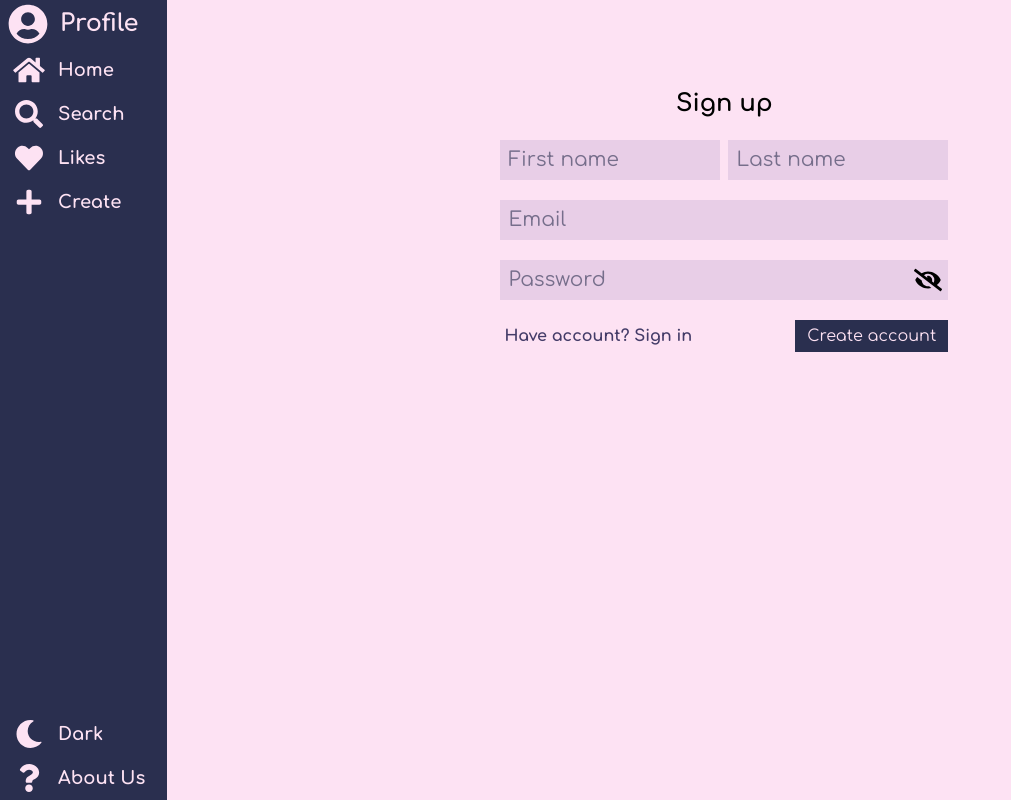
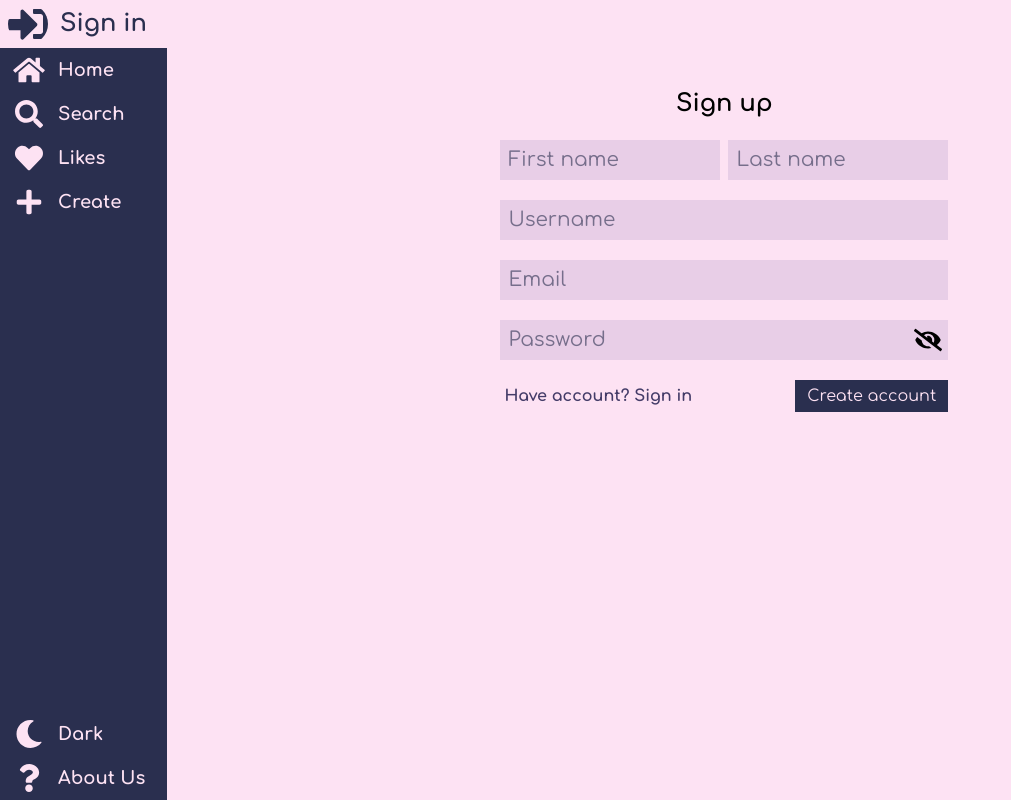
Before and after one commit to TohidEq/blog-json-server, a React (Vite) app: page /sign-up in a window 1280 px wide. Shown: the whole page, without its empty margins (0-1011 px from the left). Built offline with nearby package versions, Linux system fonts and the light colour scheme.

Commit message:
Small auth

```diff
--- a/data/db.json
+++ b/data/db.json
@@ -2,24 +2,37 @@
   "users": [
     {
       "id": "1",
-      "username": "tohid",
+      "username": "tohideq",
+      "fname": "tohid",
+      "lname": "eghdami",
       "email": "tohideq@gmail.com",
       "password": "A@t123456"
     },
     {
       "id": "2",
-      "username": "ali",
+      "username": "aliad",
+      "fname": "ali",
+      "lname": "adadi",
       "email": "ali@gmail.com",
       "password": "A@a123456"
     },
     {
       "id": "3",
-      "username": "mmd",
+      "username": "mmddf",
+      "fname": "mmd",
+      "lname": "daftari",
       "email": "mmd@gmail.com",
       "password": "A@m123456"
+    },
+    {
+      "username": "tohidEq2",
+      "fname": "tohidtwo",
+      "lname": "eqtwo",
+      "email": "tohideq_two@gmail.com",
+      "password": "asdASD@123",
+      "id": "QIWkqwN"
     }
   ],
-
   "blogs": [
     {
       "id": "1",
@@ -40,14 +53,28 @@
       "created_at": "1682972886503"
     }
   ],
-
   "likes": [
-    { "id": "1", "blog_id": "1", "user_id": "2" },
-    { "id": "2", "blog_id": "3", "user_id": "1" },
-    { "id": "3", "blog_id": "3", "user_id": "2" },
-    { "id": "4", "blog_id": "3", "user_id": "3" }
+    {
+      "id": "1",
+      "blog_id": "1",
+      "user_id": "2"
+    },
+    {
+      "id": "2",
+      "blog_id": "3",
+      "user_id": "1"
+    },
+    {
+      "id": "3",
+      "blog_id": "3",
+      "user_id": "2"
+    },
+    {
+      "id": "4",
+      "blog_id": "3",
+      "user_id": "3"
+    }
   ],
-
   "comments": [
     {
       "id": "1",
@@ -55,6 +82,11 @@
       "user_id": "1",
       "text": "im tohid, first comment"
     },
-    { "id": "2", "blog_id": "1", "user_id": "2", "text": "im ali, 2nd comment" }
+    {
+      "id": "2",
+      "blog_id": "1",
+      "user_id": "2",
+      "text": "im ali, 2nd comment"
+    }
   ]
 }
--- a/src/components/ProtectedRoutes.tsx
+++ b/src/components/ProtectedRoutes.tsx
@@ -1,13 +1,15 @@
 import { Component, ComponentElement } from "react";
 import { Navigate, useLocation } from "react-router-dom";
-
+import useAuth from "../hooks/useAuth";
 
 const ProtectedRoute = ({ children }: any) => {
-  const { isAuthenticated, isLoading } = {isAuthenticated:true,isLoading:false}
+  var { isAuthenticated, isLoading } = useAuth();
+
   const location = useLocation();
+  console.log("protected routes *");
 
   if (isLoading) {
-    return <div>Loading...</div>;
+    return <div>...</div>;
   }
 
   if (!isAuthenticated) {
--- a/src/components/pages/signInUp/SignIn.tsx
+++ b/src/components/pages/signInUp/SignIn.tsx
@@ -2,20 +2,21 @@ import React, { useRef } from "react";
 import { useState } from "react";
 
 import { FaEye, FaEyeSlash } from "react-icons/fa";
-import { Link, Navigate } from "react-router-dom";
-import { validEmail, validPassword } from "../../../utils/regex";
+import { Link, Navigate, useNavigate } from "react-router-dom";
+import { validEmail, validPassword, validUserName } from "../../../utils/regex";
+import axios from "../../../api/axios";
 
 type Props = {};
 
 const SignIn = (props: Props) => {
-  const email = useRef<HTMLInputElement>(null);
+  const uName = useRef<HTMLInputElement>(null);
   const passwrd = useRef<HTMLInputElement>(null);
 
   const [error, setError] = useState<{
-    email: boolean;
+    uName: boolean;
     passwrd: boolean;
   }>({
-    email: false,
+    uName: false,
     passwrd: false,
   });
   const [showPasswrd, setShowPasswrd] = useState<boolean>(false);
@@ -23,11 +24,24 @@ const SignIn = (props: Props) => {
   const showPasswrdHandler = () => {
     setShowPasswrd(!showPasswrd);
   };
+  const navigate = useNavigate();
 
   const handleSubmit = (e: React.FormEvent<HTMLFormElement>) => {
     e.preventDefault();
     if (handleCheckSubmit()) {
+      axios.get(`users?username=${uName.current!.value}`).then((res: any) => {
+        if (!res.data.length) {
+          console.log("invalid information :D (no username like this)");
+        } else if (res.data[0].password !== passwrd.current!.value) {
+          console.log("invalid information :D (wrong password)");
+        } else {
+          // log in
+          console.log("Success!");
+          sessionStorage.setItem("username", uName.current!.value);
 
+          navigate("/");
+        }
+      });
       console.log("pass");
     } else {
       alert("error");
@@ -36,18 +50,18 @@ const SignIn = (props: Props) => {
   };
 
   const handleCheckSubmit = (): boolean => {
-    // check email by regex
-    error.email = !validEmail.test(email.current!.value);
+    // check username by regex
+    error.uName = !validUserName.test(uName.current!.value);
     // check password by regex
     error.passwrd = !validPassword.test(passwrd.current!.value);
 
     setError({ ...error });
 
     console.log("=======");
-    console.log("email:", error.email);
+    console.log("email:", error.uName);
     console.log("pass:", error.passwrd);
 
-    return !(error.email || error.passwrd);
+    return !(error.uName || error.passwrd);
   };
 
   return (
@@ -55,13 +69,13 @@ const SignIn = (props: Props) => {
       <h2 className="page-title">Sign in</h2>
 
       <form action="" onSubmit={handleSubmit}>
-        <div className={error.email ? "error input" : "input"}>
+        <div className={error.uName ? "error input" : "input"}>
           <input
             autoComplete="off"
-            ref={email}
-            id="email"
+            ref={uName}
+            id="uName"
             type="text"
-            placeholder="Email"
+            placeholder="Usernme"
           />
         </div>
         <div className={error.passwrd ? "error input" : "input"}>
@@ -83,7 +97,7 @@ const SignIn = (props: Props) => {
           <Link to="/sign-up">Create account </Link>
         </div>
         <p className="error">
-          {(error.email || error.passwrd) && <>Please insert correct values.</>}
+          {(error.uName || error.passwrd) && <>Please insert valid values.</>}
         </p>
       </form>
     </div>
--- a/src/components/pages/signInUp/SignUp.tsx
+++ b/src/components/pages/signInUp/SignUp.tsx
@@ -4,7 +4,13 @@ import { useState } from "react";
 import { FaEye, FaEyeSlash } from "react-icons/fa";
 
 import { Link, Navigate } from "react-router-dom";
-import { validEmail, validPassword, validName } from "../../../utils/regex";
+import {
+  validEmail,
+  validPassword,
+  validName,
+  validUserName,
+} from "../../../utils/regex";
+import axios from "../../../api/axios";
 
 type Props = {};
 
@@ -12,16 +18,19 @@ const SignUp = (props: Props) => {
   const fName = useRef<HTMLInputElement>(null);
   const lName = useRef<HTMLInputElement>(null);
   const email = useRef<HTMLInputElement>(null);
+  const uName = useRef<HTMLInputElement>(null);
   const passwrd = useRef<HTMLInputElement>(null);
 
   const [error, setError] = useState<{
     email: boolean;
     passwrd: boolean;
+    uName: boolean;
     firstName: boolean;
     lastName: boolean;
   }>({
     email: false,
     passwrd: false,
+    uName: false,
     firstName: false,
     lastName: false,
   });
@@ -36,6 +45,23 @@ const SignUp = (props: Props) => {
     e.preventDefault();
     // email, passwrd bla bla bla
     if (handleCheckSubmit()) {
+      const data = {
+        username: uName.current!.value,
+        fname: fName.current!.value,
+        lname: lName.current!.value,
+        email: email.current!.value,
+        password: passwrd.current!.value,
+      };
+      axios
+        .post("/users", {
+          ...data,
+        })
+        .then((response) => {
+          console.log("Success :D -> ", response);
+        })
+        .catch((error) => {
+          console.log("error :(  -> ", error);
+        });
       console.log("pass");
     } else {
       alert("error");
@@ -45,6 +71,8 @@ const SignUp = (props: Props) => {
   const handleCheckSubmit = (): boolean => {
     // check email by regex
     error.email = !validEmail.test(email.current!.value);
+    //check last name by regex
+    error.uName = !validUserName.test(uName.current!.value);
     // check password by regex
     error.passwrd = !validPassword.test(passwrd.current!.value);
     //check first name by regex
@@ -57,7 +85,13 @@ const SignUp = (props: Props) => {
     console.log("=======");
     console.log("email:", error.email);
     console.log("pass:", error.passwrd);
-    return !(error.email || error.passwrd || error.firstName || error.lastName);
+    return !(
+      error.uName ||
+      error.email ||
+      error.passwrd ||
+      error.firstName ||
+      error.lastName
+    );
   };
 
   return (
@@ -91,6 +125,15 @@ const SignUp = (props: Props) => {
           </div>
         </div>
 
+        <div className={error.uName ? "error input" : "input"}>
+          <input
+            autoComplete="off"
+            ref={uName}
+            id="uName"
+            type="text"
+            placeholder="Username"
+          />
+        </div>
         <div className={error.email ? "error input" : "input"}>
           <input
             autoComplete="off"
--- a/src/components/sidebar/Sidebar.tsx
+++ b/src/components/sidebar/Sidebar.tsx
@@ -16,9 +16,7 @@ import { Link, NavLink } from "react-router-dom";
 import useTheme from "../../hooks/useTheme";
 import ProtectedRoute from "../ProtectedRoutes";
 import ProtectedComponent from "../ProtectedComponent";
-
-
-
+import useAuth from "../../hooks/useAuth";
 
 type Props = {
   mode: string;
@@ -28,10 +26,8 @@ type Props = {
 const Sidebar = (props: Props) => {
   const { changeMode, mode } = props;
 
-  const { isAuthenticated, isLoading } = {
-    isAuthenticated: true,
-    isLoading: false,
-  };
+  const { isAuthenticated, isLoading } = useAuth();
+  console.log("sidebar, isAuth and isLoading: ", isAuthenticated, isLoading);
 
   return (
     <aside>
--- a/src/hooks/useAuth.ts
+++ b/src/hooks/useAuth.ts
@@ -4,10 +4,16 @@ import { useEffect } from "react";
 type Props = {};
 
 const useAuth = () => {
-  const [isAuthenticated, setIsAuth] = useState<boolean>(false);
-  const [isLoading, setIsLoading] = useState<boolean>(false);
+  var isLoading = true;
 
-  // bla bla bla
+  var isAuthenticated =
+    !(sessionStorage.getItem("username") === "" ||
+    sessionStorage.getItem("username") === null);
+
+  isLoading = false;
+  console.log("useAuth *");
+  console.log("isAuth: ", isAuthenticated);
+  console.log("username: ", sessionStorage.getItem("username"));
 
   return { isAuthenticated, isLoading };
 };
--- a/src/utils/regex.ts
+++ b/src/utils/regex.ts
@@ -7,3 +7,7 @@ export const validPassword = new RegExp(
 );
 
 export const validName = new RegExp("^[a-zA-z]{2,20}$");
+
+export const validUserName = new RegExp(
+  "^(?=[a-zA-Z0-9._]{4,20}$)(?!.*[_.]{2})[^_.].*[^_.]$"
+);
```
